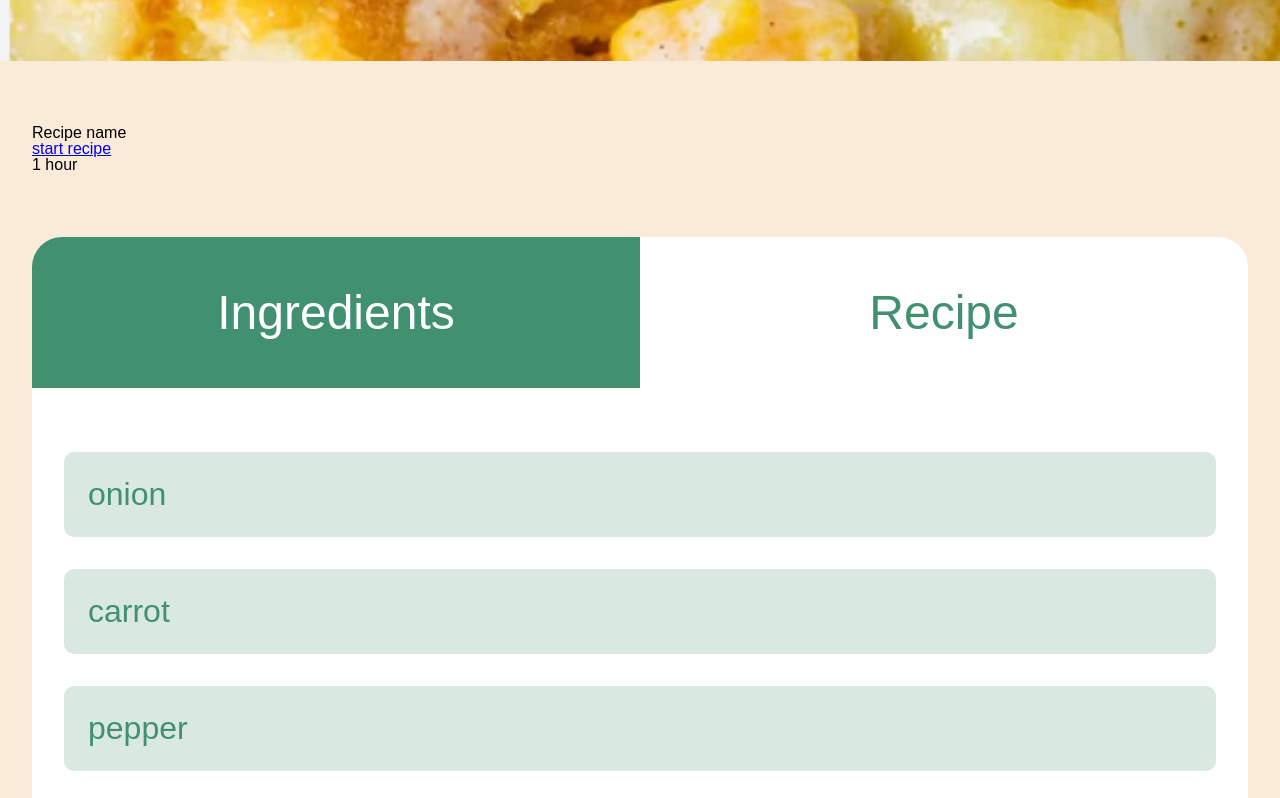
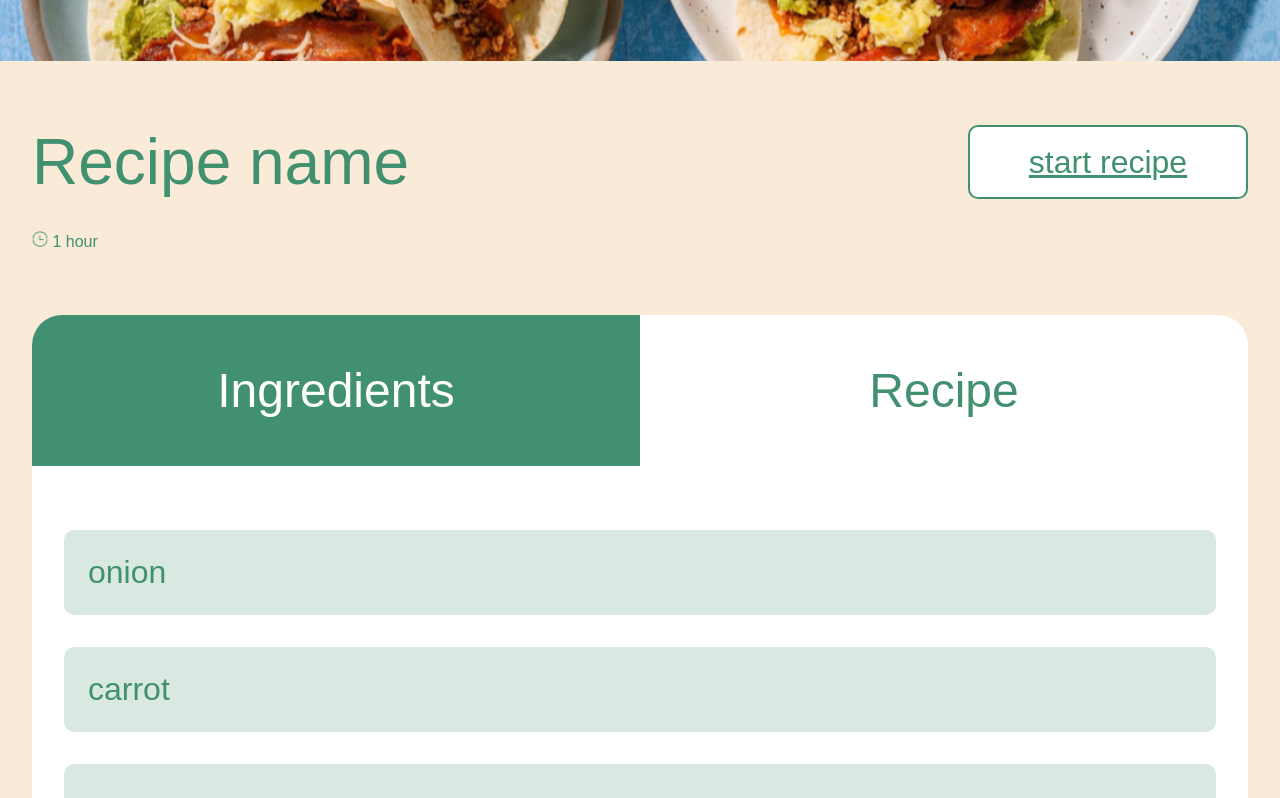
Before and after one commit to Mr-Turtle12/Chop-Chop, a Vue app in the folder frontend/: page /recipe-overview in a window 1280 px wide. Shown: the part 1000-1798 px from the top of the page. Built offline with nearby package versions, Linux system fonts and the light colour scheme; a web font is replaced by a local one.

Commit message:
container changes and recipe overview heading

```diff
--- a/frontend/src/assets/css/root.scss
+++ b/frontend/src/assets/css/root.scss
@@ -31,18 +31,18 @@ body {
 
 .o-section {
   margin-top: var(--space-xl);
+
+  &:last-child {
+    margin-bottom: var(--space-xl);
+  }
 }
 
 .o-container {
   box-sizing: border-box;
   margin-left: auto;
   margin-right: auto;
-  max-width: calc(90rem + 2rem * 2);
-  padding-left: 2rem;
-  padding-right: 2rem;
+  max-width: calc(81rem + var(--gutter) * 2);
+  padding-left: var(--gutter);
+  padding-right: var(--gutter);
   width: 100%;
-
-  &:last-child {
-    margin-bottom: var(--space-xl);
-  }
 }
--- a/frontend/src/views/RecipeOverview.vue
+++ b/frontend/src/views/RecipeOverview.vue
@@ -5,7 +5,7 @@
     <div class="c-recipe-image__image-container">
       <img
         class="c-recipe-image__image"
-        src="@/assets/recipe-3.png"
+        src="@/assets/recipe-4.png"
       >
     </div>
   </section>
@@ -38,6 +38,44 @@ import RecipeSwitcher from '@/components/RecipeSwitcher.vue'
 </script>
 
 <style scoped lang="scss">
+.c-recipe {
+  &__top {
+    @include grid;
+  }
+
+  &__heading {
+    @include ts-heading-1;
+    color: #419170;
+    grid-column:1/7;
+  }
+
+  &__link {
+    @include ts-heading-3;
+    grid-column: 10/-1;
+    border-radius: 10px;
+    border: 2px solid #419170;
+    background-color: #FFF;
+    color: #419170;
+    display: flex;
+    align-items: center;
+    justify-content: center;
+
+    &:hover,
+    &:focus {
+      background-color: #419170;
+      color: #fff;
+    }
+  }
+
+  &__meta {
+    @include ts-meta;
+    color: #419170;
+
+    &::before {
+      content:url('@/assets/clock.svg');
+    }
+  }
+}
 .c-recipe-image {
   &__image-container {
     position:relative;
```
Also changed, not shown: frontend/src/assets/clock.svg (added).
